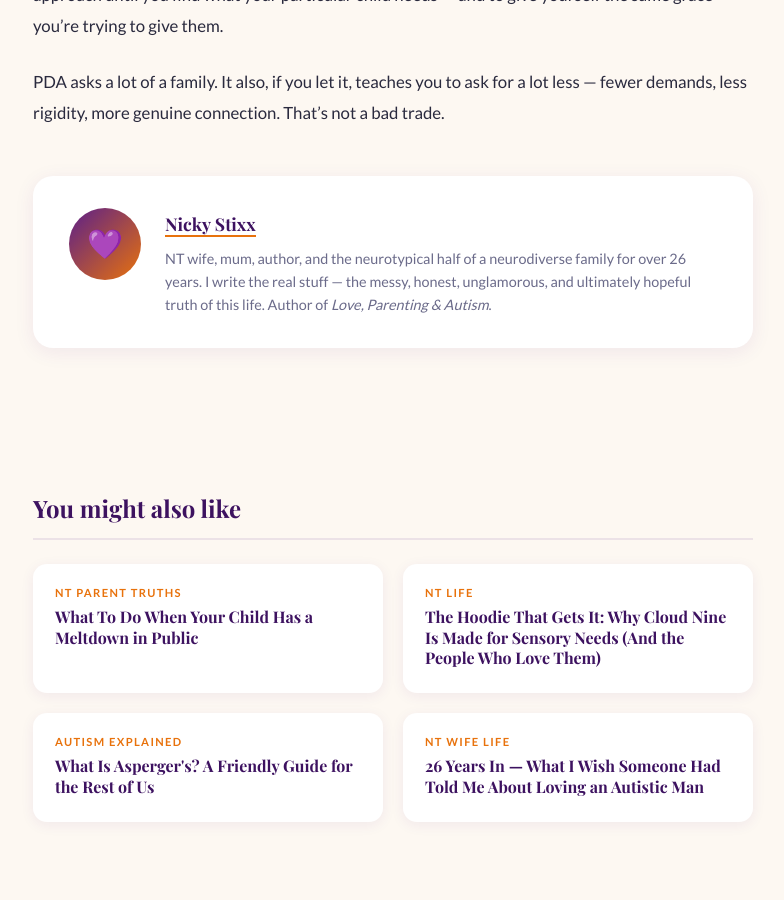
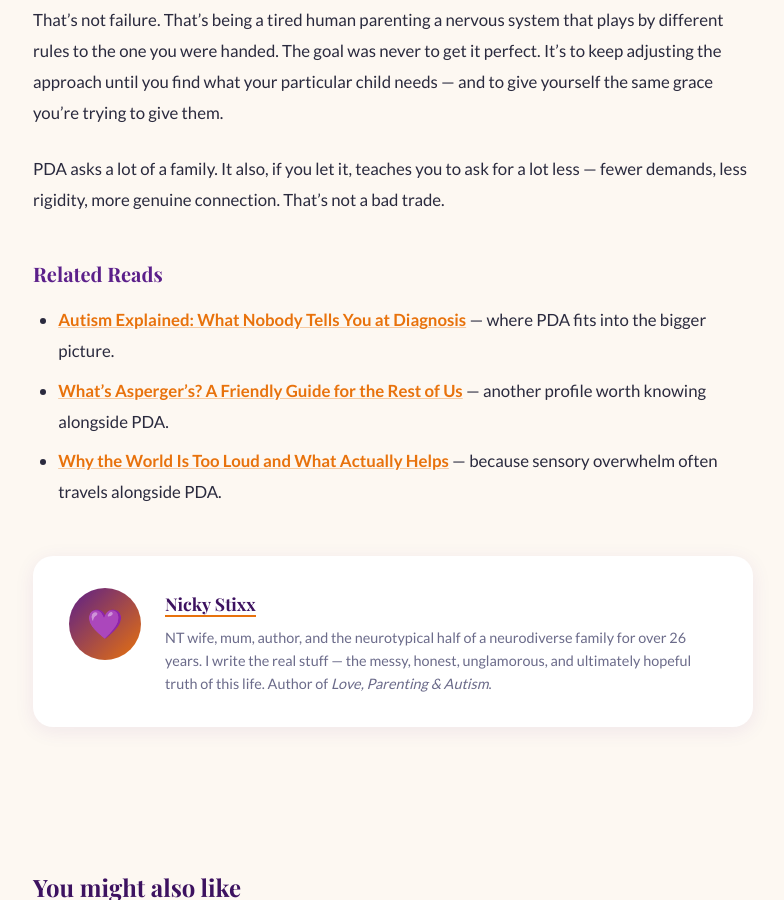
Before and after one commit to stixxnicky-lpa/loveparentingandautism, a Jekyll site: the page built from _posts/2026-07-03-pda-parents-guide.md, in a window 1280 px wide and 900 px high, scrolled down 3406 px. Shown: the whole window, without its empty margins (247-1031 px from the left). Built offline with Jekyll 4.4.1, drawn with Linux system fonts in a browser that asks for light colours; some web fonts are replaced; some of the changed text lies outside the part shown.

Commit message:
Update 2026-07-03-pda-parents-guide.md

```diff
--- a/_posts/2026-07-03-pda-parents-guide.md
+++ b/_posts/2026-07-03-pda-parents-guide.md
@@ -35,6 +35,8 @@ Most mainstream parenting advice is built on the assumption that consistency, re
 
 With PDA, this approach doesn't just fail — it actively escalates things. Reward charts can register as another demand. Firm boundaries can be heard as a threat. The more visible and rigid the authority, the higher the anxiety, and the harder the avoidance.
 
+It's part of why I went back to basics with [the tools that actually helped our family](/blog/2025/06/08/the-tools-that-actually-help/) — most of what's marketed as "parenting strategies" simply isn't built with a PDA nervous system in mind.
+
 This was one of the most disorientating things for me as an NT parent. Everything I'd absorbed about "good parenting" was engineered for a brain that responds to structure with security. PDA brains often respond to that same structure with alarm.
 
 ## What actually helps
@@ -60,3 +62,9 @@ You will get this wrong. Often. I still do, and I've had over two decades of pra
 That's not failure. That's being a tired human parenting a nervous system that plays by different rules to the one you were handed. The goal was never to get it perfect. It's to keep adjusting the approach until you find what your particular child needs — and to give yourself the same grace you're trying to give them.
 
 PDA asks a lot of a family. It also, if you let it, teaches you to ask for a lot less — fewer demands, less rigidity, more genuine connection. That's not a bad trade.
+
+### Related Reads
+
+- **[Autism Explained: What Nobody Tells You at Diagnosis](/blog/2025/06/07/autism-explained-what-nobody-tells-you-at-diagnosis/)** — where PDA fits into the bigger picture.
+- **[What's Asperger's? A Friendly Guide for the Rest of Us](/blog/2026/06/16/whats-aspergers-a-friendly-guide-for-the-rest-of-us/)** — another profile worth knowing alongside PDA.
+- **[Why the World Is Too Loud and What Actually Helps](/blog/2025/06/14/why-the-world-is-too-loud-and-what-actually-helps/)** — because sensory overwhelm often travels alongside PDA.
```
